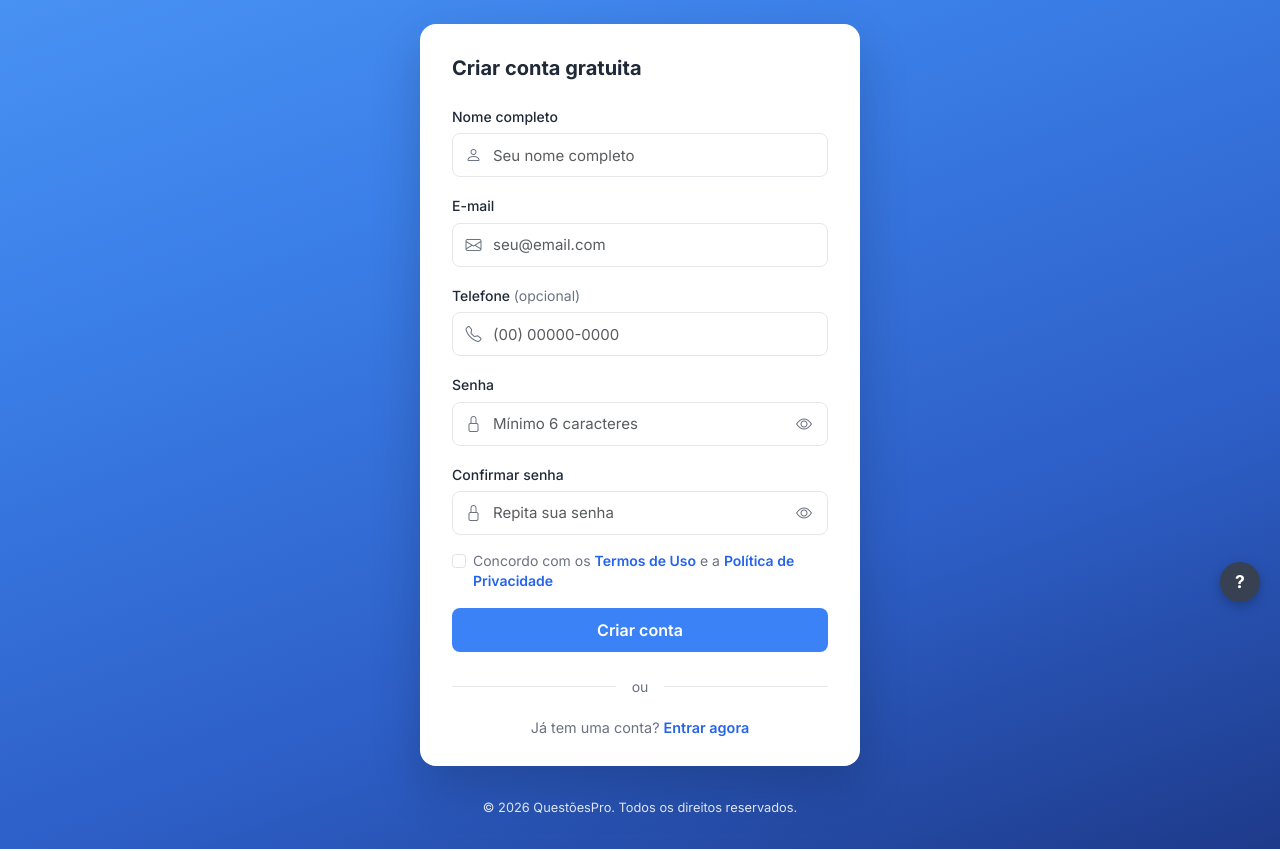
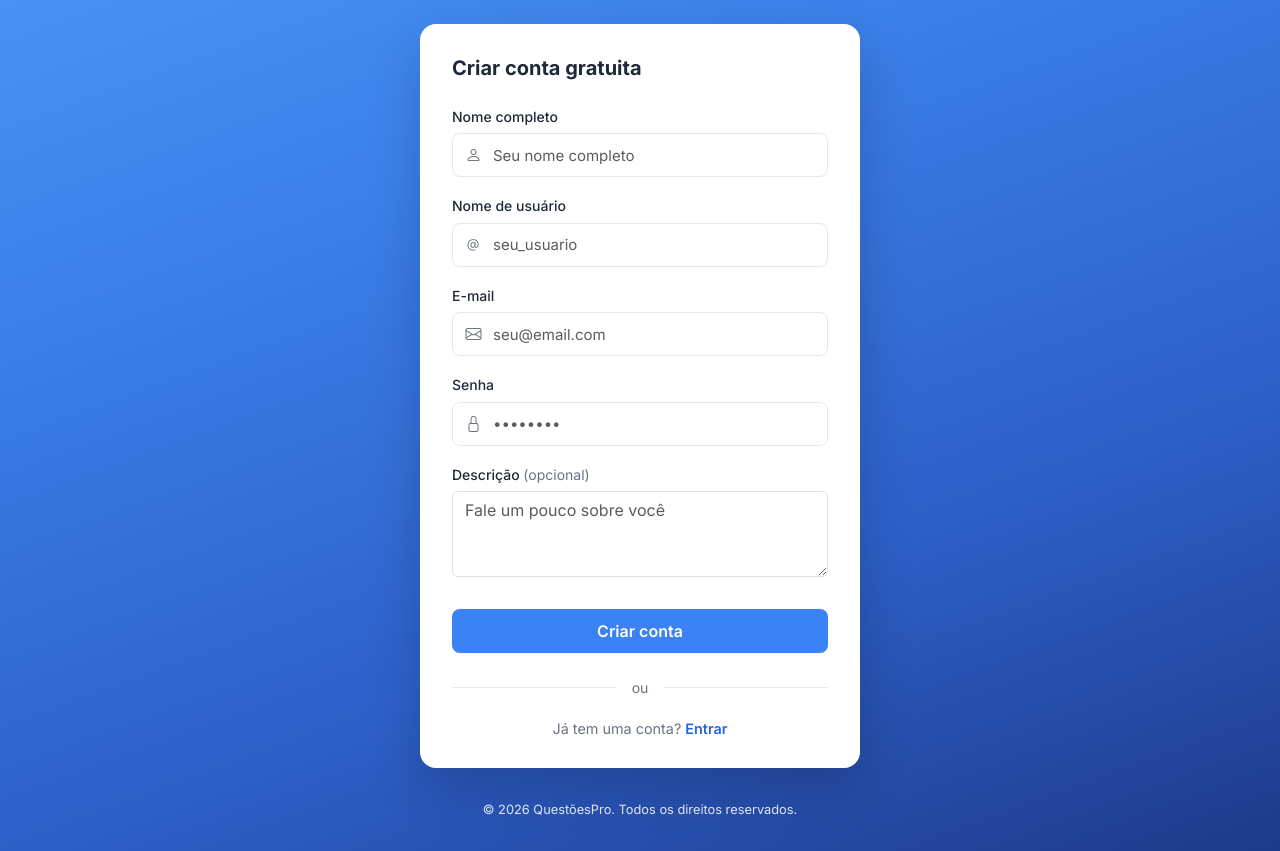
Before and after one commit to grupo-top-em-eng-de-soft-2026-1/question-place, a FastAPI app: page /register in a window 1280 px wide. Shown: the part 178-1029 px from the top of the page. Run offline with FastAPI, Linux system fonts and the light colour scheme.

Commit message:
[fix] trying to make this joça run os aws (views problem solved)

```diff
--- a/templates/register.html
+++ b/templates/register.html
@@ -1,21 +1,40 @@
-<!DOCTYPE html>
+<!doctype html>
 <html lang="pt-BR">
     <head>
         <meta charset="UTF-8" />
         <meta name="viewport" content="width=device-width, initial-scale=1.0" />
         <title>Cadastro — QuestõesPro</title>
+
         <link rel="preconnect" href="https://fonts.googleapis.com" />
         <link rel="preconnect" href="https://fonts.gstatic.com" crossorigin />
-  <link href="https://fonts.googleapis.com/css2?family=Inter:wght@400;500;600;700&display=swap" rel="stylesheet" />
-  <link href="https://cdn.jsdelivr.net/npm/bootstrap@5.3.3/dist/css/bootstrap.min.css" rel="stylesheet" />
-  <link href="https://cdn.jsdelivr.net/npm/bootstrap-icons@1.11.3/font/bootstrap-icons.min.css" rel="stylesheet" />
-  <link href="{{ url_for('static', path='css/login.css') }}" rel="stylesheet" />
+
+        <link
+            href="https://fonts.googleapis.com/css2?family=Inter:wght@400;500;600;700&display=swap"
+            rel="stylesheet"
+        />
+
+        <link
+            href="https://cdn.jsdelivr.net/npm/bootstrap@5.3.3/dist/css/bootstrap.min.css"
+            rel="stylesheet"
+        />
+
+        <link
+            href="https://cdn.jsdelivr.net/npm/bootstrap-icons@1.11.3/font/bootstrap-icons.min.css"
+            rel="stylesheet"
+        />
+
+        <link
+            href="{{ url_for('static', path='css/login.css') }}"
+            rel="stylesheet"
+        />
     </head>
+
     <body class="login-page register-page">
         <header class="login-header">
             <div class="login-logo" aria-hidden="true">
                 <i class="bi bi-book"></i>
             </div>
+
             <h1>QuestõesPro</h1>
             <p>Comece sua preparação hoje mesmo</p>
         </header>
@@ -23,16 +42,19 @@
         <main class="login-card register-card" role="main">
             <h2>Criar conta gratuita</h2>
 
-    <form action="#" method="post" novalidate>
+            <form id="registerForm" novalidate>
                 <div class="mb-3">
-        <label for="fullName" class="form-label">Nome completo</label>
+                    <label for="fullName" class="form-label">
+                        Nome completo
+                    </label>
+
                     <div class="input-group-icon">
-          <i class="bi bi-person input-icon" aria-hidden="true"></i>
+                        <i class="bi bi-person input-icon"></i>
+
                         <input
                             type="text"
                             class="form-control no-toggle"
                             id="fullName"
-            name="full_name"
                             placeholder="Seu nome completo"
                             autocomplete="name"
                             required
@@ -41,14 +63,34 @@
                 </div>
 
                 <div class="mb-3">
+                    <label for="username" class="form-label">
+                        Nome de usuário
+                    </label>
+
+                    <div class="input-group-icon">
+                        <i class="bi bi-at input-icon"></i>
+
+                        <input
+                            type="text"
+                            class="form-control no-toggle"
+                            id="username"
+                            placeholder="seu_usuario"
+                            autocomplete="username"
+                            required
+                        />
+                    </div>
+                </div>
+
+                <div class="mb-3">
                     <label for="email" class="form-label">E-mail</label>
+
                     <div class="input-group-icon">
-          <i class="bi bi-envelope input-icon" aria-hidden="true"></i>
+                        <i class="bi bi-envelope input-icon"></i>
+
                         <input
                             type="email"
                             class="form-control no-toggle"
                             id="email"
-            name="email"
                             placeholder="seu@email.com"
                             autocomplete="email"
                             required
@@ -57,91 +99,51 @@
                 </div>
 
                 <div class="mb-3">
-        <label for="phone" class="form-label">Telefone <span class="label-optional">(opcional)</span></label>
+                    <label for="password" class="form-label">Senha</label>
+
                     <div class="input-group-icon">
-          <i class="bi bi-telephone input-icon" aria-hidden="true"></i>
+                        <i class="bi bi-lock input-icon"></i>
+
                         <input
-            type="tel"
+                            type="password"
                             class="form-control no-toggle"
-            id="phone"
-            name="phone"
-            placeholder="(00) 00000-0000"
-            autocomplete="tel"
+                            id="password"
+                            placeholder="••••••••"
+                            autocomplete="new-password"
+                            required
                         />
                     </div>
                 </div>
 
                 <div class="mb-3">
-        <label for="password" class="form-label">Senha</label>
-        <div class="input-group-icon">
-          <i class="bi bi-lock input-icon" aria-hidden="true"></i>
-          <input
-            type="password"
+                    <label for="description" class="form-label">
+                        Descrição
+                        <span class="label-optional">(opcional)</span>
+                    </label>
+
+                    <textarea
                         class="form-control"
-            id="password"
-            name="password"
-            placeholder="Mínimo 6 caracteres"
-            autocomplete="new-password"
-            minlength="6"
-            required
-          />
-          <button
-            type="button"
-            class="toggle-password"
-            data-target="password"
-            aria-label="Mostrar senha"
-            title="Mostrar senha"
-          >
-            <i class="bi bi-eye" aria-hidden="true"></i>
-          </button>
-        </div>
+                        id="description"
+                        rows="3"
+                        placeholder="Fale um pouco sobre você"
+                    ></textarea>
                 </div>
 
-      <div class="mb-3">
-        <label for="confirmPassword" class="form-label">Confirmar senha</label>
-        <div class="input-group-icon">
-          <i class="bi bi-lock input-icon" aria-hidden="true"></i>
-          <input
-            type="password"
-            class="form-control"
-            id="confirmPassword"
-            name="confirm_password"
-            placeholder="Repita sua senha"
-            autocomplete="new-password"
-            minlength="6"
-            required
-          />
-          <button
-            type="button"
-            class="toggle-password"
-            data-target="confirmPassword"
-            aria-label="Mostrar senha"
-            title="Mostrar senha"
-          >
-            <i class="bi bi-eye" aria-hidden="true"></i>
+                <p id="errorMessage" class="text-danger mt-3 mb-0"></p>
+                <p id="successMessage" class="text-success mt-3 mb-0"></p>
+
+                <button type="submit" class="btn btn-primary btn-login mt-3">
+                    Criar conta
                 </button>
-        </div>
-      </div>
-
-      <div class="terms-check mb-3">
-        <div class="form-check">
-          <input class="form-check-input" type="checkbox" id="terms" name="terms" required />
-          <label class="form-check-label" for="terms">
-            Concordo com os <a href="#">Termos de Uso</a> e a <a href="#">Política de Privacidade</a>
-          </label>
-        </div>
-      </div>
-
-      <button type="submit" class="btn btn-primary btn-login">Criar conta</button>
             </form>
 
-    <div class="login-divider" aria-hidden="true">
+            <div class="login-divider">
                 <span>ou</span>
             </div>
 
             <p class="login-signup">
                 Já tem uma conta?
-      <a href="/">Entrar agora</a>
+                <a href="/login">Entrar</a>
             </p>
         </main>
 
@@ -149,22 +151,53 @@
             © 2026 QuestõesPro. Todos os direitos reservados.
         </footer>
 
-  <button type="button" class="help-fab" aria-label="Ajuda" title="Ajuda">?</button>
+        <script>
+            const form = document.getElementById("registerForm");
+            const errorMessage = document.getElementById("errorMessage");
+            const successMessage = document.getElementById("successMessage");
 
-  <script>
-    document.querySelectorAll(".toggle-password").forEach(function (btn) {
-      btn.addEventListener("click", function () {
-        var input = document.getElementById(btn.getAttribute("data-target"));
-        var icon = btn.querySelector("i");
-        if (!input || !icon) return;
+            form.addEventListener("submit", async function (event) {
+                event.preventDefault();
 
-        var show = input.type === "password";
-        input.type = show ? "text" : "password";
-        icon.classList.toggle("bi-eye", !show);
-        icon.classList.toggle("bi-eye-slash", show);
-        btn.setAttribute("aria-label", show ? "Ocultar senha" : "Mostrar senha");
-        btn.setAttribute("title", show ? "Ocultar senha" : "Mostrar senha");
+                errorMessage.textContent = "";
+                successMessage.textContent = "";
+
+                const payload = {
+                    full_name: document.getElementById("fullName").value,
+                    username: document.getElementById("username").value,
+                    email: document.getElementById("email").value,
+                    password: document.getElementById("password").value,
+                    description:
+                        document.getElementById("description").value || null,
+                };
+
+                try {
+                    const response = await fetch("/auth/register", {
+                        method: "POST",
+                        headers: {
+                            "Content-Type": "application/json",
+                        },
+                        body: JSON.stringify(payload),
                     });
+
+                    const data = await response.json();
+
+                    if (!response.ok) {
+                        errorMessage.textContent =
+                            data.detail || "Erro ao criar conta";
+                        return;
+                    }
+
+                    successMessage.textContent =
+                        "Conta criada com sucesso! Redirecionando...";
+
+                    setTimeout(() => {
+                        window.location.href = "/login";
+                    }, 1200);
+                } catch (error) {
+                    errorMessage.textContent =
+                        "Erro ao conectar com o servidor";
+                }
             });
         </script>
     </body>
```
Also changed, not shown: templates/index.html (+34 -30 lines). Lines whose indentation alone changed are shown as unchanged.
